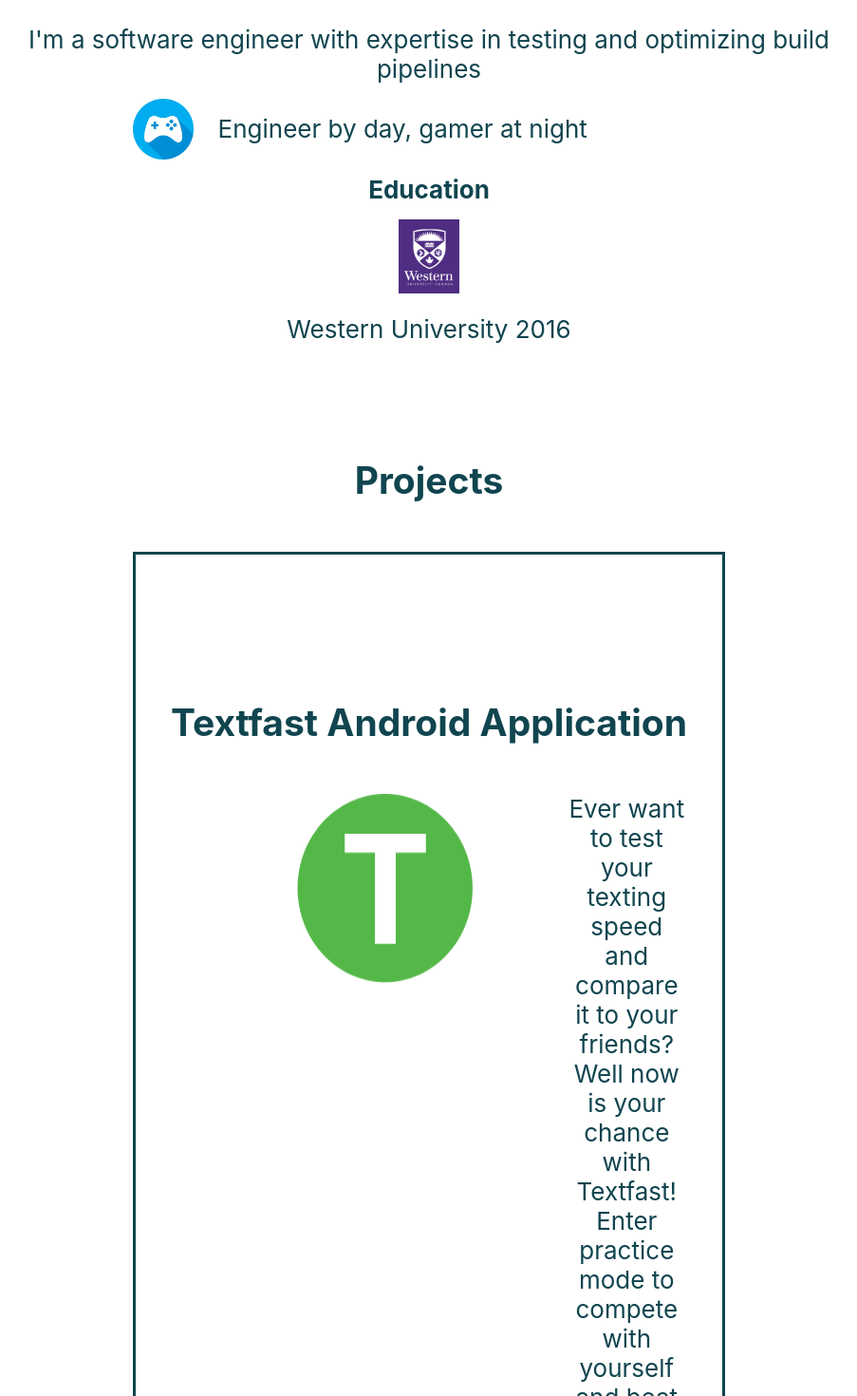
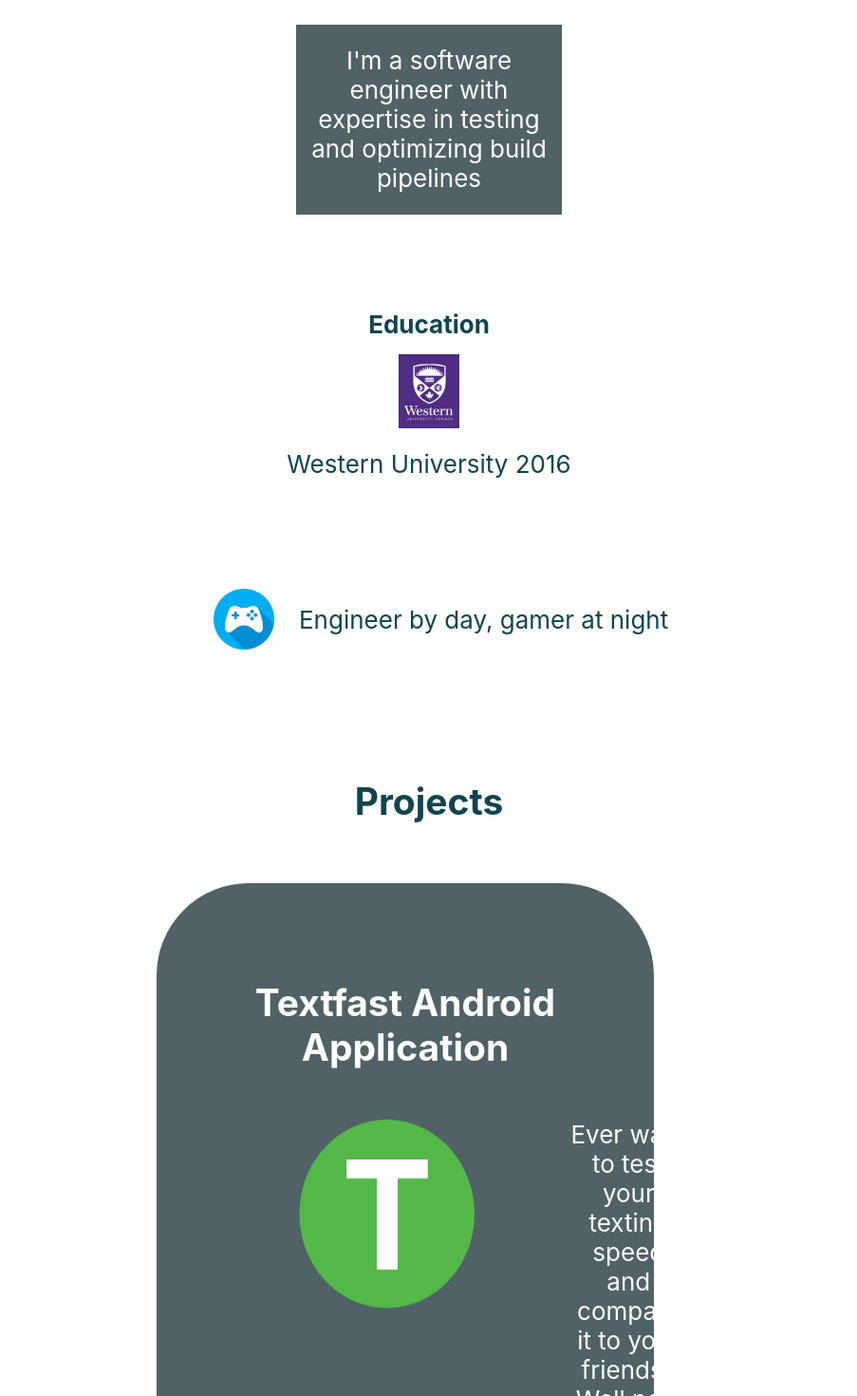
Before and after one commit to ElliotBarnwell/resume-website, a React (Create React App) app: page / in a window 1280 px wide. Shown: the part 1280-2750 px from the top of the page at 95% size, without its empty margins (188-1091 px from the left). Built offline with nearby package versions, Linux system fonts and the light colour scheme.

Commit message:
more styling

```diff
--- a/src/App.css
+++ b/src/App.css
@@ -1,6 +1,6 @@
-a {
-  text-decoration: none;
-    color: #10454F;
+a, a:hover, a:focus, a:active {
+     text-decoration: none;
+     color: inherit;
 }
 
 
@@ -47,25 +47,47 @@ section{
 }
 
 .summary{
-  display: inline-block;
+    background-color: #506266;
+    color: white;
+    height: 200px;
+    align-items: center;
+    justify-content: center;
+    display: flex;
+    margin-left: 300px;
+    margin-right: 300px;
 }
 
 .education-div{
-  display: block;
+  padding-bottom: 100px;
+  padding-top: 100px;
 }
 
 .project-container{
   display: inherit;
   flex-direction: row;
-  margin-top: 2vh;
-  margin-left: 10vw;
-  margin-right: 10vw;
+  margin-top: 40px;
+  margin-left: 150px;
+  margin-right: 200px;
   border: solid;
-  padding-bottom: 5vh;
-  padding-left: 20px;
-  padding-right: 20px;
-  padding-top: 100px;
   padding-bottom: 100px;
+  padding-top: 50px;
+  border-radius: 100px;
+  background-color: #506266;
+  color: white;
+}
+
+.circle-back{
+  display: flex;
+  flex-direction: column;
+  border: solid;
+  border-color: #506266;
+  width: 50vw;
+  height: 300px;
+  border-radius: 100px;
+  background-color: #506266;
+  color: white;
+  padding-bottom: 50px;
+  margin: auto;
 }
 
 .project-panel{
@@ -148,10 +170,8 @@ section{
 .aboutme-summary{
   display: flex;
   flex-direction: row;
-  margin-left: 5vw;
-  padding-left: 3vw;
-  margin-right: 5vw;
   align-items: center;
+  justify-content: center;
 }
 
 .profile-container{
@@ -177,6 +197,7 @@ section{
   margin-top: 80px;
   margin-bottom: 40px;
   max-width: 50vw;
+
 }
 
 .logo-img {
--- a/src/components/pages/aboutme.js
+++ b/src/components/pages/aboutme.js
@@ -10,17 +10,19 @@ export default function AboutMe(){
           <div className="summary">
           <p>I'm a software engineer with expertise in testing and optimizing build pipelines</p>
           </div>
-          <div className="aboutme-summary">
 
-              <img src={gamingIcon} className="logo-img" alt="logo"/>
-
-            <p>Engineer by day, gamer at night</p>
-        </div>
         <div className="education-div">
             <h1>Education</h1>
             <img src={westernUni} className="logo-img" alt="logo"/>
             <p>Western University 2016</p>
        </div>
+
+       <div className="aboutme-summary">
+
+           <img src={gamingIcon} className="logo-img" alt="logo"/>
+
+         <p>Engineer by day, gamer at night</p>
+     </div>
         </section>
       </div>
     );
--- a/src/components/pages/contact.js
+++ b/src/components/pages/contact.js
@@ -4,8 +4,11 @@ export default function Contact(){
     return (
       <div className="page">
         <section id="contact">
-          <h2>Contact</h2>
-          <p>Email: ejamesb93@gmail.com</p>
+          <div className="circle-back">
+            <h2>Contact</h2>
+            <p>Email: ejamesb93@gmail.com</p>
+            <p>LinkedIn: "https://www.linkedin.com/in/elliot-barnwell-9b990663"</p>
+           </div>
         </section>
       </div>
     );
--- a/src/components/pages/projects.js
+++ b/src/components/pages/projects.js
@@ -4,8 +4,8 @@ import TextfastImg from '../../images/textfast-img.png';
 export default function Projects(){
     return (
       <div className="page">
-        <h2>Projects</h2>
           <section id="projects">
+            <h2>Projects</h2>
             <div className="project-container">
               <a href="https://play.google.com/store/apps/details?id=com.testplay.textfast&hl=en_CA&gl=US">
               <div className="project-title">
--- a/src/components/profilePic.js
+++ b/src/components/profilePic.js
@@ -1,5 +1,5 @@
 import React, {Component} from 'react';
-import profile from '../images/profile1.jpg';
+import profile from '../images/profile1-modified.png';
 class ProfilePic extends Component {
   render() {
     return (
```
Also changed, not shown: Tasklist 8-21-2022.txt, src/images/profile1-modified.png (added).
